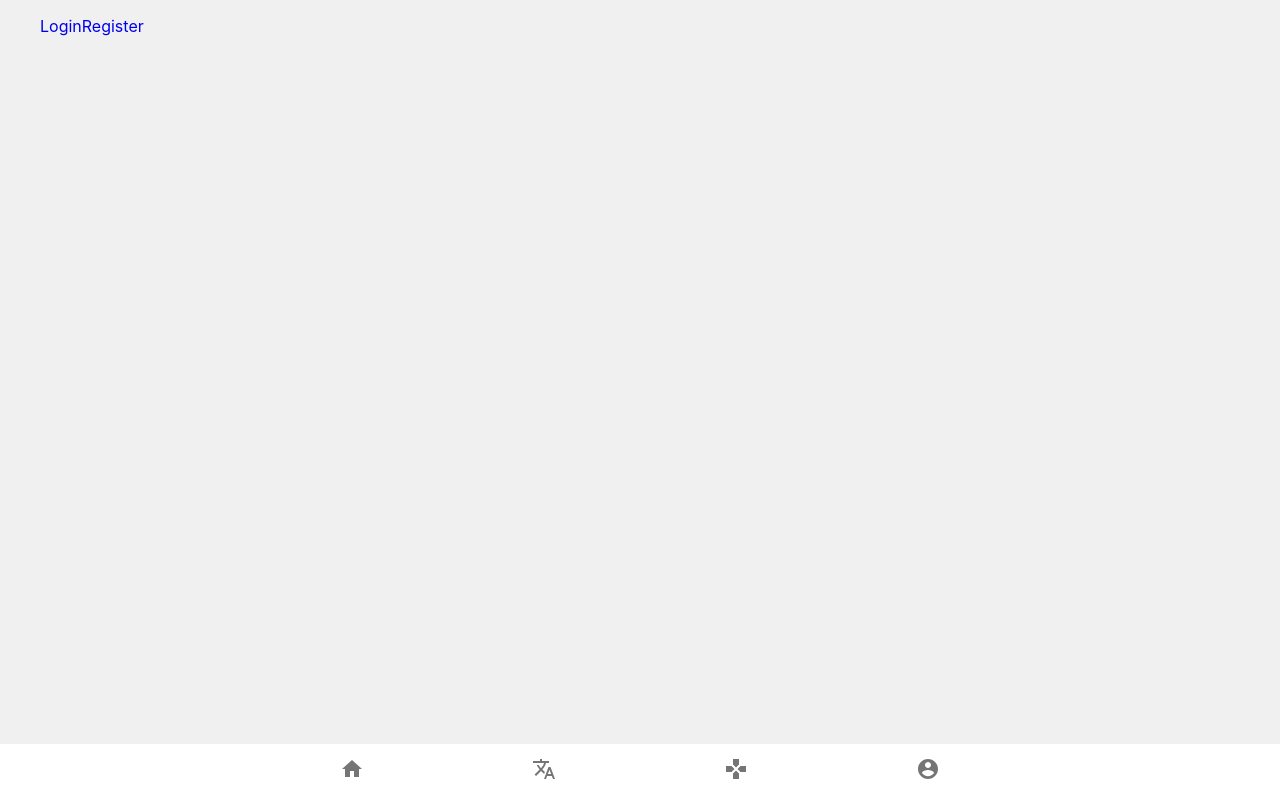
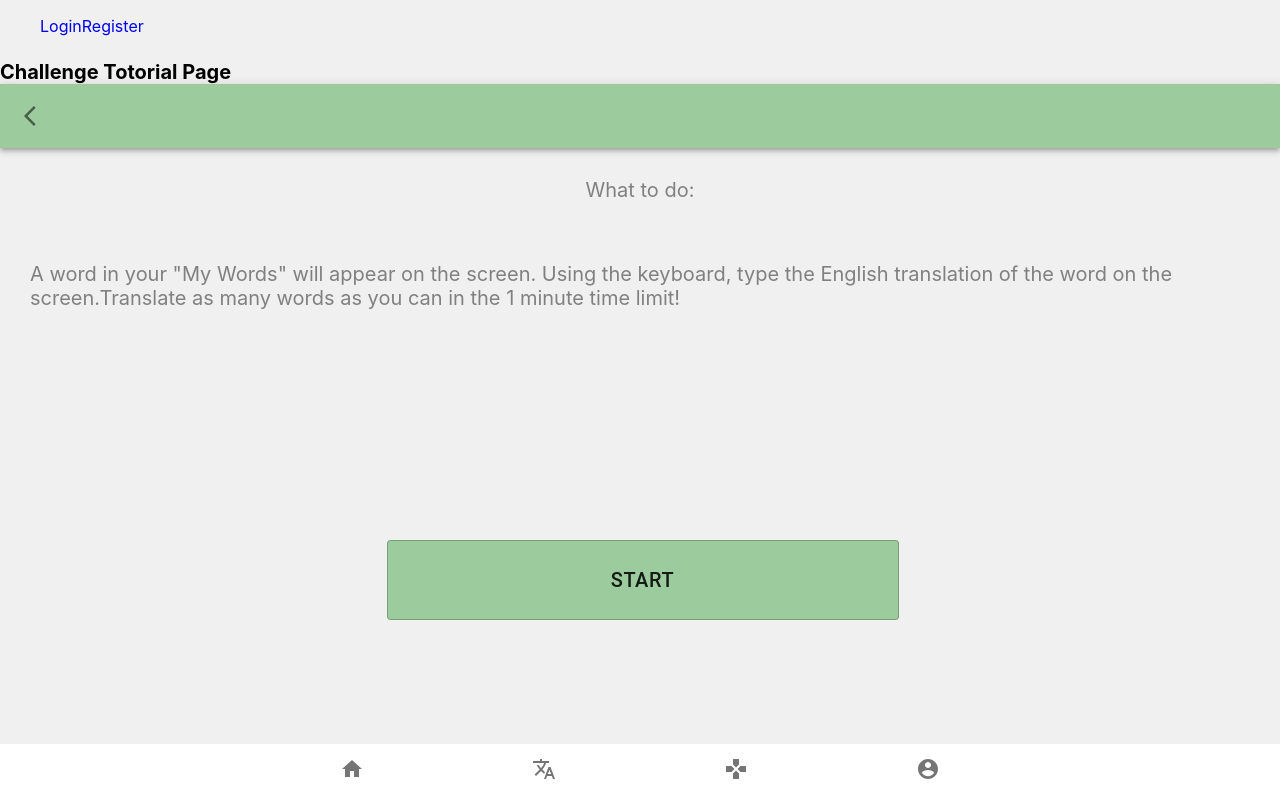
Before and after one commit to picowithleo/amigos-mema, a React (Create React App) app: page /Discover1 in a window 1280 px wide. Built offline with nearby package versions, Linux system fonts and the light colour scheme.

Commit message:
“message”

```diff
--- /dev/null
+++ b/src/page/Discover1.js
@@ -0,0 +1,89 @@
+import React from 'react';
+import { makeStyles } from '@material-ui/core/styles';
+import IconButton from '@material-ui/core/IconButton';
+import ArrowBackIosIcon from '@material-ui/icons/ArrowBackIos';
+import Button from '@material-ui/core/Button';
+import Box from '@material-ui/core/Box';
+import List from '@material-ui/core/List';
+import AppBar from '@material-ui/core/AppBar';
+import Toolbar from '@material-ui/core/Toolbar';
+import Typography from '@material-ui/core/Typography';
+
+const useStyles = makeStyles((theme) => ({
+
+    tittle: {
+        fontSize: "20px",
+        display: "flex",
+    },
+    root: {
+        position: 'relative',
+        bottom: '30%',
+    },
+    appbar: {
+        position: 'relative',
+        backgroundColor: '#9CCC9D',
+    },
+    text: {
+        color: "grey",
+        fontSize: "20px",
+        padding: "30px",
+    },
+
+    text1: {
+        color: "grey",
+        fontSize: "20px",
+        padding: "30px",
+        textAlign: "left"
+    },
+
+
+    button1: {
+        position: 'relative',
+        width: '40%',
+        marginTop: "200px",
+        marginRight: "-5px",
+        height: "80px",
+        backgroundColor: '#9CCC9D',
+        fontSize: "20px",
+    }
+
+
+  }));
+
+
+  export default function Discover1() {
+    const classes = useStyles();
+
+    return (
+        <List>
+            <Box className={classes.root}>
+                <Box className={classes.tittle}>
+                    <h><b>Challenge Totorial Page</b></h>
+                </Box>
+            </Box>
+            <AppBar className={classes.appbar}>
+            <Toolbar>
+                <IconButton edge="start" className={classes.menuButton} aria-label="ArrowBackIos">
+                <ArrowBackIosIcon />
+                </IconButton>
+            </Toolbar>
+            </AppBar>
+
+            <Box className={classes.text}>
+                <h>What to do:</h>
+            </Box>
+
+            <Box className={classes.text1}>
+                <h>A word in your "My Words" will appear on the screen. Using the keyboard, type the English translation
+                    of the word on the screen.</h>
+                <h>Translate as many words as you can in the 1 minute time limit!</h>
+            </Box>
+
+
+            <Button variant="outlined" className={classes.button1}>Start</Button>
+
+
+
+        </List>
+
+  );}
--- /dev/null
+++ b/src/page/Discover2.js
@@ -0,0 +1,104 @@
+import React from 'react';
+import { makeStyles } from '@material-ui/core/styles';
+import IconButton from '@material-ui/core/IconButton';
+import ArrowBackIosIcon from '@material-ui/icons/ArrowBackIos';
+import Button from '@material-ui/core/Button';
+import Box from '@material-ui/core/Box';
+import List from '@material-ui/core/List';
+import AppBar from '@material-ui/core/AppBar';
+import Toolbar from '@material-ui/core/Toolbar';
+import Typography from '@material-ui/core/Typography';
+import TextField from '@material-ui/core/TextField';
+
+const useStyles = makeStyles((theme) => ({
+
+    tittle: {
+        fontSize: "20px",
+        display: "flex",
+    },
+    root: {
+        position: 'relative',
+        bottom: '30%',
+
+    },
+    appbar: {
+        position: 'relative',
+        backgroundColor: '#9CCC9D',
+    },
+    text: {
+        color: "grey",
+        fontSize: "20px",
+        padding: "30px",
+    },
+
+    text1: {
+        color: "grey",
+        fontSize: "20px",
+        padding: "30px",
+        textAlign: "left"
+    },
+
+    word: {
+            '& > *': {
+              margin: theme.spacing(1),
+              width: '25ch',
+              padding: '60px'
+            },
+
+
+    },
+
+
+
+    button1: {
+        position: 'relative',
+        width: '40%',
+        marginTop: "200px",
+        marginRight: "-5px",
+        height: "80px",
+        backgroundColor: '#9CCC9D',
+        fontSize: "20px",
+    },
+
+    time: {
+        padding:"80px"
+    }
+
+
+  }));
+
+
+  export default function Discover2() {
+    const classes = useStyles();
+
+    return (
+        <List>
+            <Box className={classes.root}>
+                <Box className={classes.tittle}>
+                    <h><b>Challenge Page</b></h>
+                </Box>
+            </Box>
+            <AppBar className={classes.appbar}>
+            <Toolbar>
+                <IconButton edge="start" className={classes.menuButton} aria-label="ArrowBackIos">
+                <ArrowBackIosIcon />
+                </IconButton>
+            </Toolbar>
+            </AppBar>
+
+           <Box className={classes.time}>
+            <label>Timer:</label>
+            <span id='sid'>00:00:00</span>
+
+           </Box>
+
+
+            <Box className={classes.word} noValidate autoComplete="off">
+            <TextField id="standard-basic"/>
+            </Box>
+
+
+
+        </List>
+
+  );}
--- a/src/routes/Routes.js
+++ b/src/routes/Routes.js
@@ -10,6 +10,8 @@ import Learnpage1 from '../page/Learnpage1';
 import Learnpage2 from '../page/Learnpage2';
 import Mema from '../page/Mema';
 import Translatepage from '../page/Translatepage';
+import Discover1 from '../page/Discover1';
+import Discover2 from '../page/Discover2';
 
 const Routes = () => {
   return (
@@ -24,6 +26,8 @@ const Routes = () => {
         <Route exact path="/learnpage2" component={Learnpage2} />
         <Route exact path="/Mema" component={Mema} />
         <Route exact path="/Translatepage" component={Translatepage} />
+        <Route exact path="/Discover1" component={Discover1} />
+        <Route exact path="/Discover2" component={Discover2} />
 
       </Switch>
 
```
